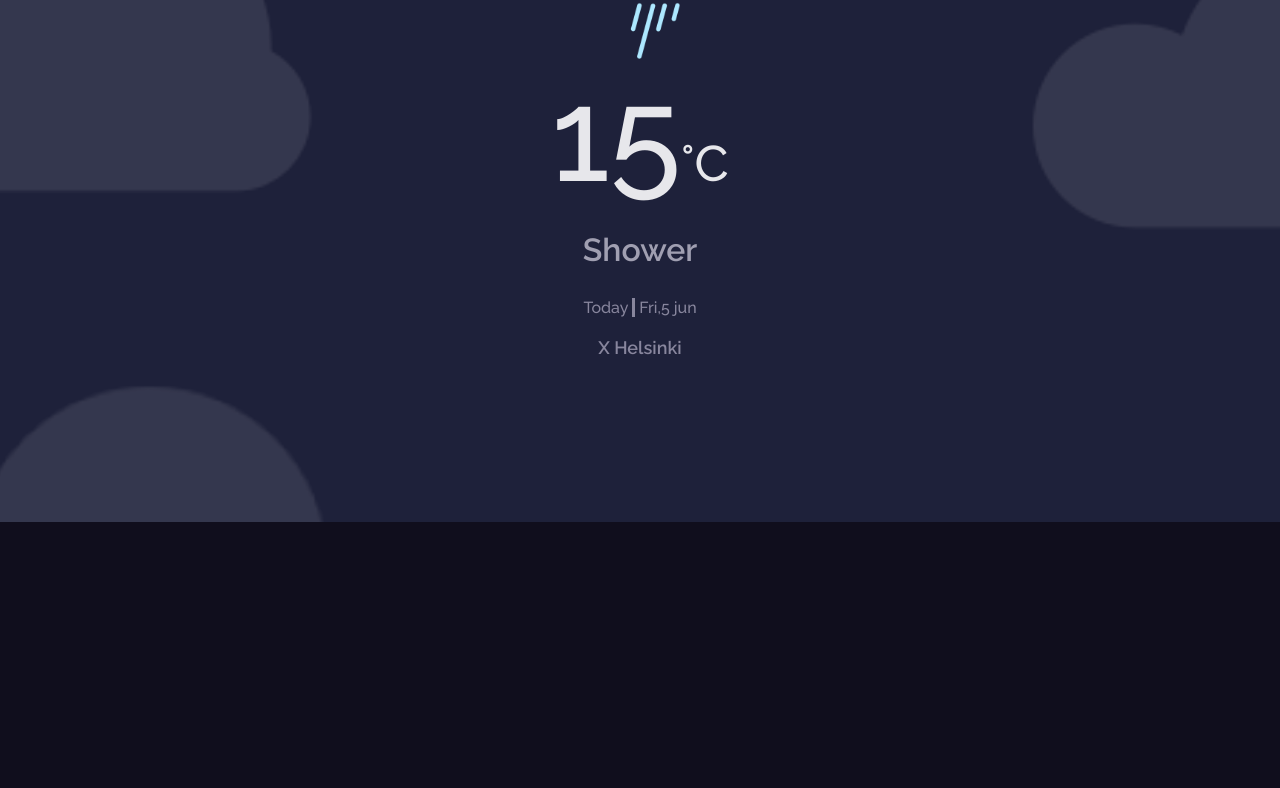
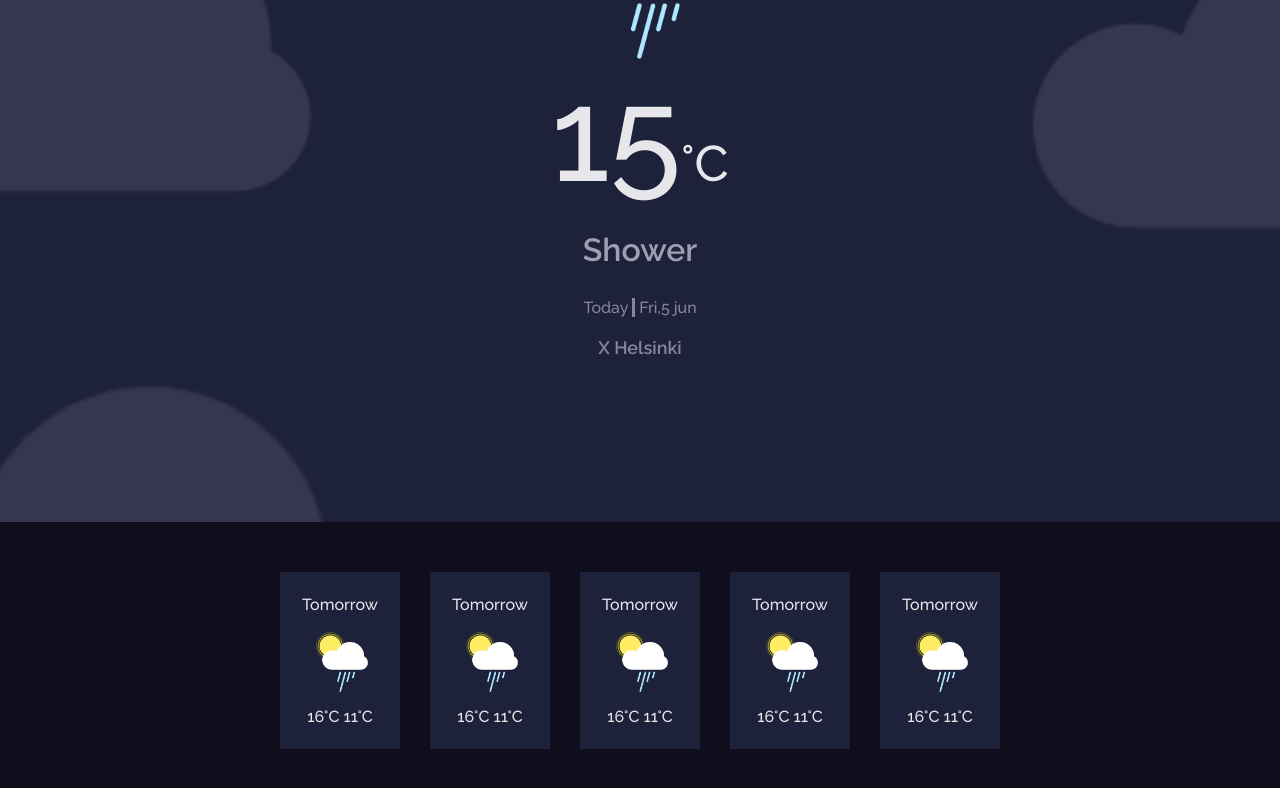
Before and after one commit to cristiandrc/weatherApp, a React app: page / in a window 1280 px wide. Shown: the part 278-1066 px from the top of the page. Before the commit the page ends 800 px from the top, so only its background shows below. Built offline with nearby package versions, Linux system fonts and the light colour scheme.

Commit message:
add estructura del Weather

```diff
--- a/src/components/Hero/Hero.jsx
+++ b/src/components/Hero/Hero.jsx
@@ -1,5 +1,5 @@
 import React from "react";
-import { Section, CloudsBg, Cloud, Temp, Weather, Today, City } from "./styled";
+import { Section, CloudsBg, Cloud, Temp, Climate, Today, City } from "./styled";
 import cloudBackground from "../../assets/images/Cloud-background.png";
 import shower from "../../assets/images/Shower.png";
 
@@ -11,7 +11,7 @@ const Hero = () => {
       <Temp>
         15<span>°C</span>
       </Temp>
-      <Weather>Shower</Weather>
+      <Climate>Shower</Climate>
       <Today>
         Today <span>.</span> Fri,5 jun
       </Today>
--- a/src/components/Hero/styled.js
+++ b/src/components/Hero/styled.js
@@ -32,7 +32,7 @@ export const Temp = styled.span`
   }
 `;
 
-export const Weather = styled.h3`
+export const Climate = styled.h3`
   font-size: 32px;
   font-weight: 600;
   color: #a09fb1;
--- /dev/null
+++ b/src/components/Weather/Weather.jsx
@@ -0,0 +1,16 @@
+import React from "react";
+import shower from "../../assets/images/Shower.png";
+import { Container, Cloud } from "./styled";
+const Weather = () => {
+  return (
+    <Container>
+      <p>Tomorrow</p>
+      <Cloud src={shower} alt="" />
+      <p>
+        <span>16°C</span> <span>11°C</span>
+      </p>
+    </Container>
+  );
+};
+
+export default Weather;
--- /dev/null
+++ b/src/components/Weather/styled.js
@@ -0,0 +1,26 @@
+import styled from "styled-components";
+
+export const Container = styled.div`
+  width: 120px;
+  height: 177px;
+  /* margin: 25px 20px; */
+  padding: 15px 0;
+  background-color: #1e213a;
+  display: flex;
+  flex-direction: column;
+  align-items: center;
+  justify-content: space-around;
+`;
+
+export const Cloud = styled.img`
+  width: 55px;
+`;
+
+export const WeatherContainer = styled.div`
+  display: flex;
+  flex-wrap: wrap;
+  width: auto;
+  justify-content: center;
+  padding: 50px 25px;
+  gap: 30px;
+`;
--- a/src/containers/Home.jsx
+++ b/src/containers/Home.jsx
@@ -1,9 +1,17 @@
 import React from "react";
 import Hero from "../components/Hero/Hero";
+import Weather from "../components/Weather/Weather";
+import { WeatherContainer } from "../components/Weather/styled";
+
 const Home = () => {
   return (
     <>
       <Hero />
+      <WeatherContainer>
+        {new Array(5).fill(1).map((d, i) => (
+          <Weather key={i} />
+        ))}
+      </WeatherContainer>
     </>
   );
 };
```
